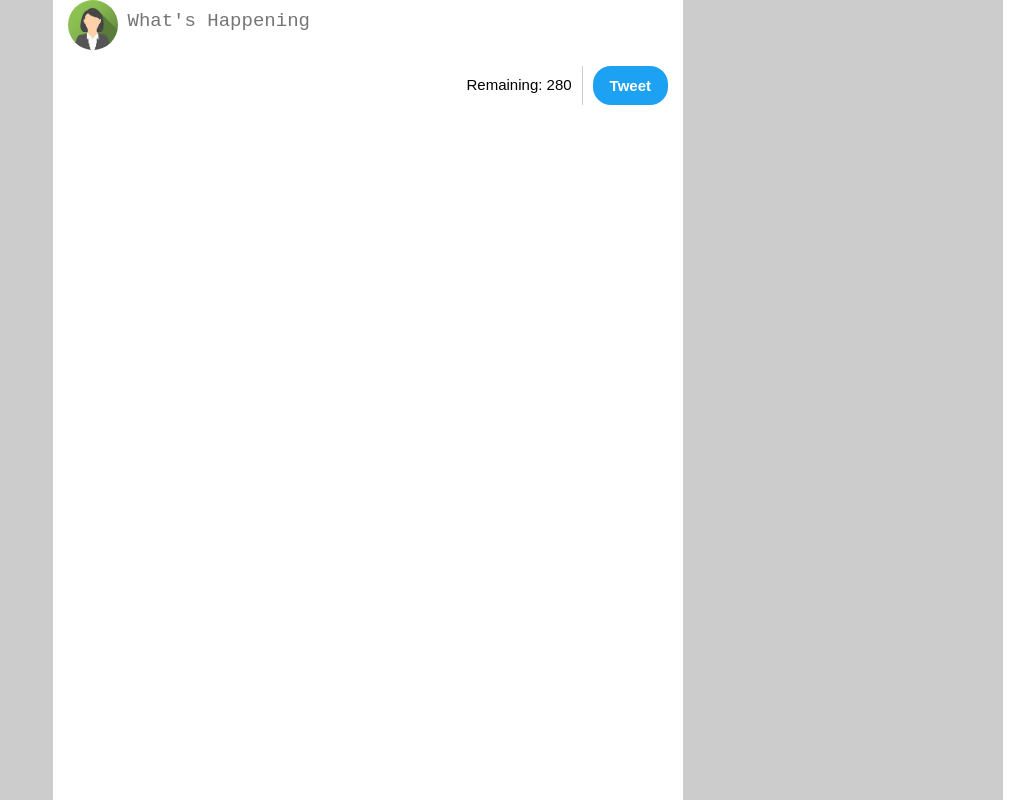
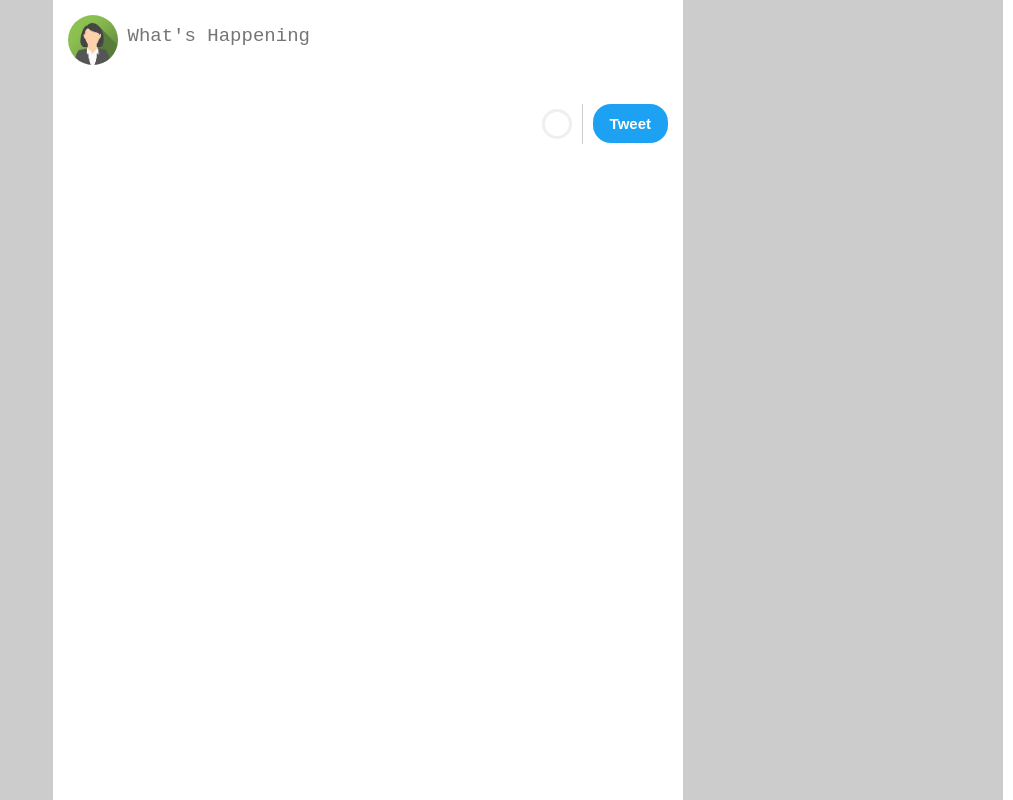
Before and after one commit to ryanore/tweet-typeahead, a React (Create React App) app: page / in a window 1280 px wide. Shown: the whole page, without its empty margins (267-1280 px from the left). Built offline with nearby package versions, Linux system fonts and the light colour scheme; the HTML template or start-up script is replaced by a standard one.

Commit message:
Make little percentage circle component for charcount

```diff
--- a/src/SandboxComponent.js
+++ b/src/SandboxComponent.js
@@ -1,11 +1,12 @@
 import React, { useEffect, useState } from 'react'
 import { findUserHandle } from './utils/string'
+import PercentCircle from './components/PercentCircle/PercentCircle'
 
 const SandboxComponent = () => {
 
   return (
     <div>
-
+      <PercentCircle />
     </div>
   )
 
--- /dev/null
+++ b/src/components/PercentCircle/PercentCircle.jsx
@@ -0,0 +1,58 @@
+import React from 'react'
+
+/**
+ * Percent Chart
+ * Loosely borrowed from http://jsfiddle.net/zap4f/1/ which I stubled on from stackoverflow
+ * @param percent - the percentage to display
+ * @param size - default to "ring" can be a piechart
+ */
+const PercentCircle = ({percent, size=30, type='ring'}) => {
+  const degrees = Math.ceil(360 * (percent/100))
+
+  const highlight = '#fc9911'
+  const fill = degrees >= 360 ? highlight : '#1B95F4'
+  const background = '#efefef'
+
+  const updateBg = (i) => {
+    let num = i
+    if (num > 360) {
+      num = 360
+    } else if (num < 0) {
+      num = 0
+    }
+
+    return num<=180
+      ? `linear-gradient(${90+num}deg, transparent 50%, ${background} 50%),linear-gradient(90deg, ${background} 50%, transparent 50%)`
+      : `linear-gradient(${num-90}deg, transparent 50%, ${fill} 50%),linear-gradient(90deg, ${background} 50%, transparent 50%)`
+  }
+
+
+  const activeBorderStyle = {
+    width: size,
+    height: size,
+    backgroundImage: updateBg(degrees),
+    position: 'relative',
+    width: size,
+    height: size,
+    borderRadius: '100%',
+    backgroundColor: fill
+  }
+
+  const innerStyle = {
+    width: size * .8,
+    height: size * .8,
+    top: size * .1,
+    left: size * .1,
+    position: 'relative',
+    borderRadius: '100%',
+    backgroundColor: type === 'ring' ? '#fff' : null // null is a "pie cut"
+  }
+
+  return (
+    <div data-testid="percent-chart" style={activeBorderStyle}>
+        <div style={innerStyle} />
+    </div>
+  )
+}
+
+export default PercentCircle
--- a/src/components/Tweet/Tweet.jsx
+++ b/src/components/Tweet/Tweet.jsx
@@ -2,6 +2,7 @@ import React, { useRef, useEffect, useState } from 'react'
 import Avatar from '../Avatar/Avatar'
 import SelectList from '../SelectList/SelectList'
 import SelectListUser from '../SelectListUser/SelectListUser'
+import PercentCircle from '../PercentCircle/PercentCircle'
 import { useApiGet } from '../../hooks/useApi'
 import useWordFind from '../../hooks/useWordFind'
 import { replaceAt, findUserHandle /* findHashTag 😄*/ } from '../../utils/string'
@@ -14,7 +15,7 @@ const Tweet = ({placeholder = "What's Happening", maxChars=280}) => {
   const [searchUrl, setSearchUrl] = useState(null)
   const {data, loading} = useApiGet(searchUrl)
   const {bounds, onCursor, setCursor, events} = useWordFind(input)
-  const {remaining, exceeded} = useMaxChar(input, maxChars)
+  const {remaining, percent, exceeded} = useMaxChar(input, maxChars)
   const txtRef = useRef(null)
 
   const onSelectItem = (data) => {
@@ -50,20 +51,17 @@ const Tweet = ({placeholder = "What's Happening", maxChars=280}) => {
         <div className={styles.tweetInput}>
           <div className={styles.tweetText}>
             <textarea
+              className={exceeded ? styles.maxed : null }
               ref={txtRef}
               value={input}
               placeholder={placeholder}
               {...events}
               onChange = {onChange}
-              disabled={exceeded}
             />
           </div>
           <div className={styles.tweetFooter}>
             <div className={styles.charCounter}>
-              {!exceeded
-              ? <span>Remaining: {remaining}</span>
-              : <span>Max Character Limit!</span>
-              }
+              <PercentCircle percent={percent} />
             </div>
             <div className={styles.submitCont}>
               <button onClick={()=>{console.log('tweet!', input)}} >Tweet</button>
--- a/src/components/Tweet/Tweet.module.css
+++ b/src/components/Tweet/Tweet.module.css
@@ -1,14 +1,16 @@
+
 .Tweet {
   display: flex;
   flex-direction: row;
   position: relative;
   width: 600px;
-  padding: 0 15px;
+  padding: 15px;
 }
 
 textarea {
   width: 100%;
   height: 100%;
+  min-height: 4em;
   resize: none;
   border: none;
   box-sizing: border-box;
@@ -18,8 +20,11 @@ textarea {
  }
 
  textarea:focus {
-   border: none;
    outline: none;
+ }
+
+ .maxed {
+  /* border: inner 2px solid orange; */
  }
 
 .avatarCont {
@@ -43,6 +48,7 @@ textarea {
 }
 
 .tweetFooter {
+  padding-top: 10px;
   display: flex;
   flex-direction: row;
   justify-content: flex-end;
@@ -50,7 +56,7 @@ textarea {
 
 .charCounter {
   border-right: 1px solid #ccc;
-  padding: 10px 10px;
+  padding: 5px 10px;
   margin: 0 10px;
 }
 
--- a/src/hooks/useMaxChar.js
+++ b/src/hooks/useMaxChar.js
@@ -14,8 +14,12 @@ const useMaxChar = (input, max=280) => {
   }
 
   useEffect(() => {
-    if (input && typeof input === 'string') {
-      setState({remaining: max - input.length, exceeded: input.length >= max })
+    if ( typeof input === 'string') {
+      setState({
+        remaining: max - input.length,
+        percent: 100 * (input.length/max),
+        exceeded: input.length >= max
+      })
     }
   }, [input])
 
```
Also changed, not shown: 2 other files (tests, documents, lock files or other folders).
